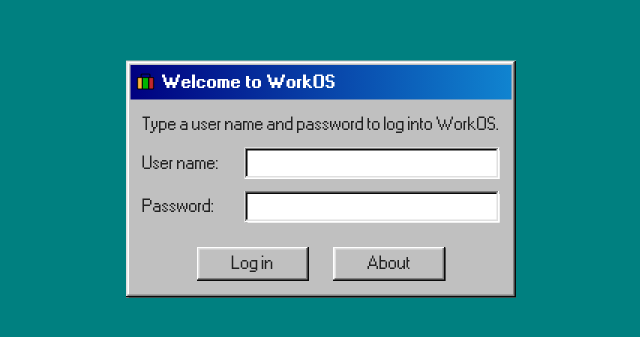
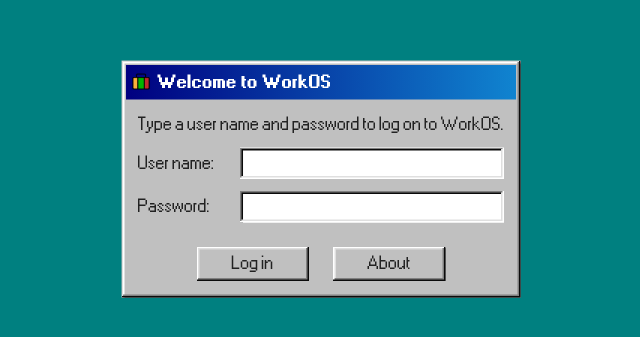
Before and after one commit to Ilya-Polyakov/work-os, a Next.js app: page / in a window 1280 px wide. Shown: the part 221-558 px from the top of the page, without its empty margins (319-959 px from the left). Built offline with nearby package versions, Linux system fonts and the light colour scheme.

Commit message:
Copy change

```diff
--- a/src/features/Login.tsx
+++ b/src/features/Login.tsx
@@ -14,7 +14,7 @@ const Login = () => {
         }
         windowContent={
           <div className="flex flex-col gap-2">
-            <p>Type a user name and password to log into WorkOS.</p>
+            <p>Type a user name and password to log on to WorkOS.</p>
             <form>
               <div className="flex gap-2 mb-2">
                 <label className="w-[60px]" htmlFor="username">
```
